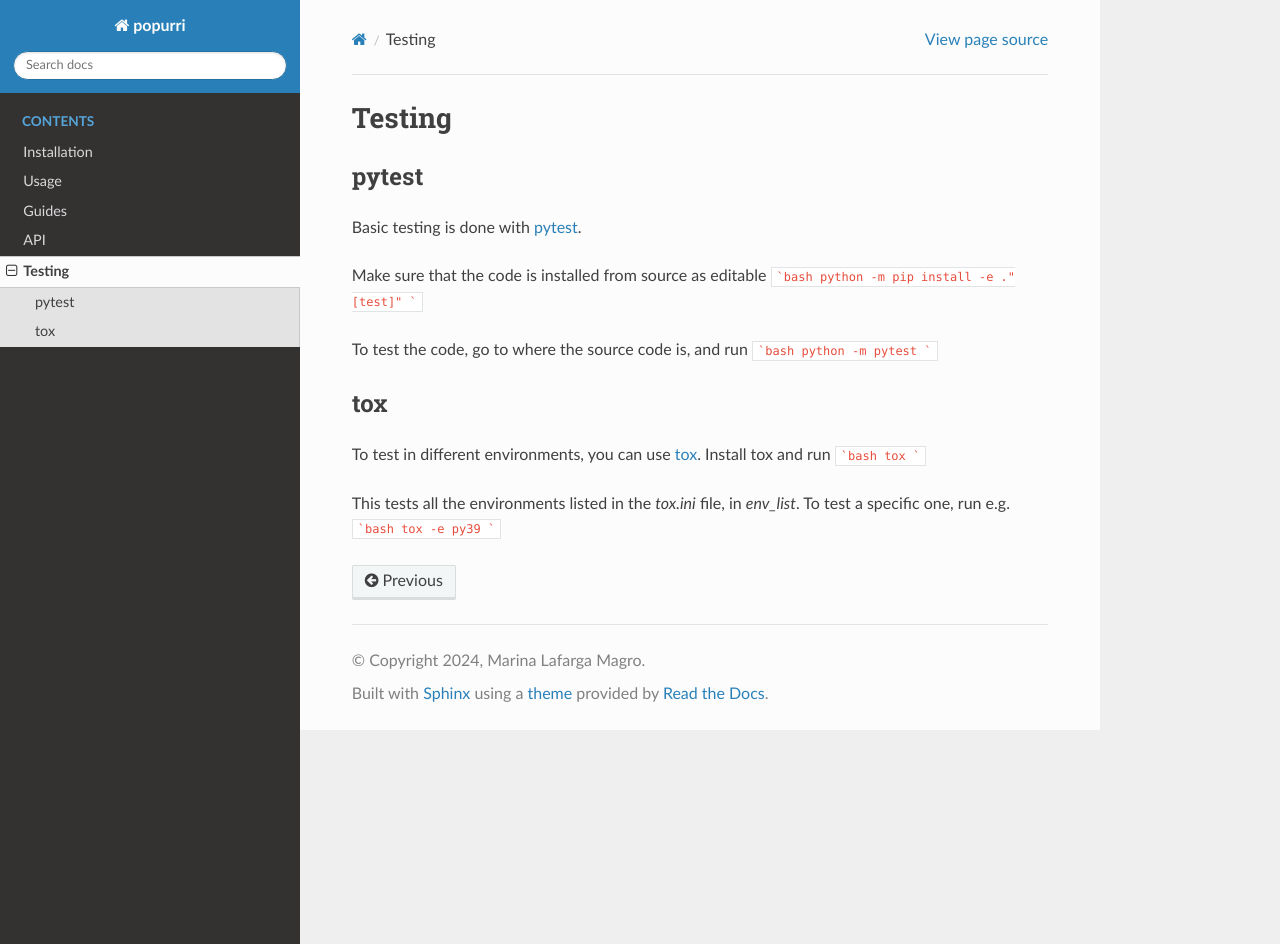
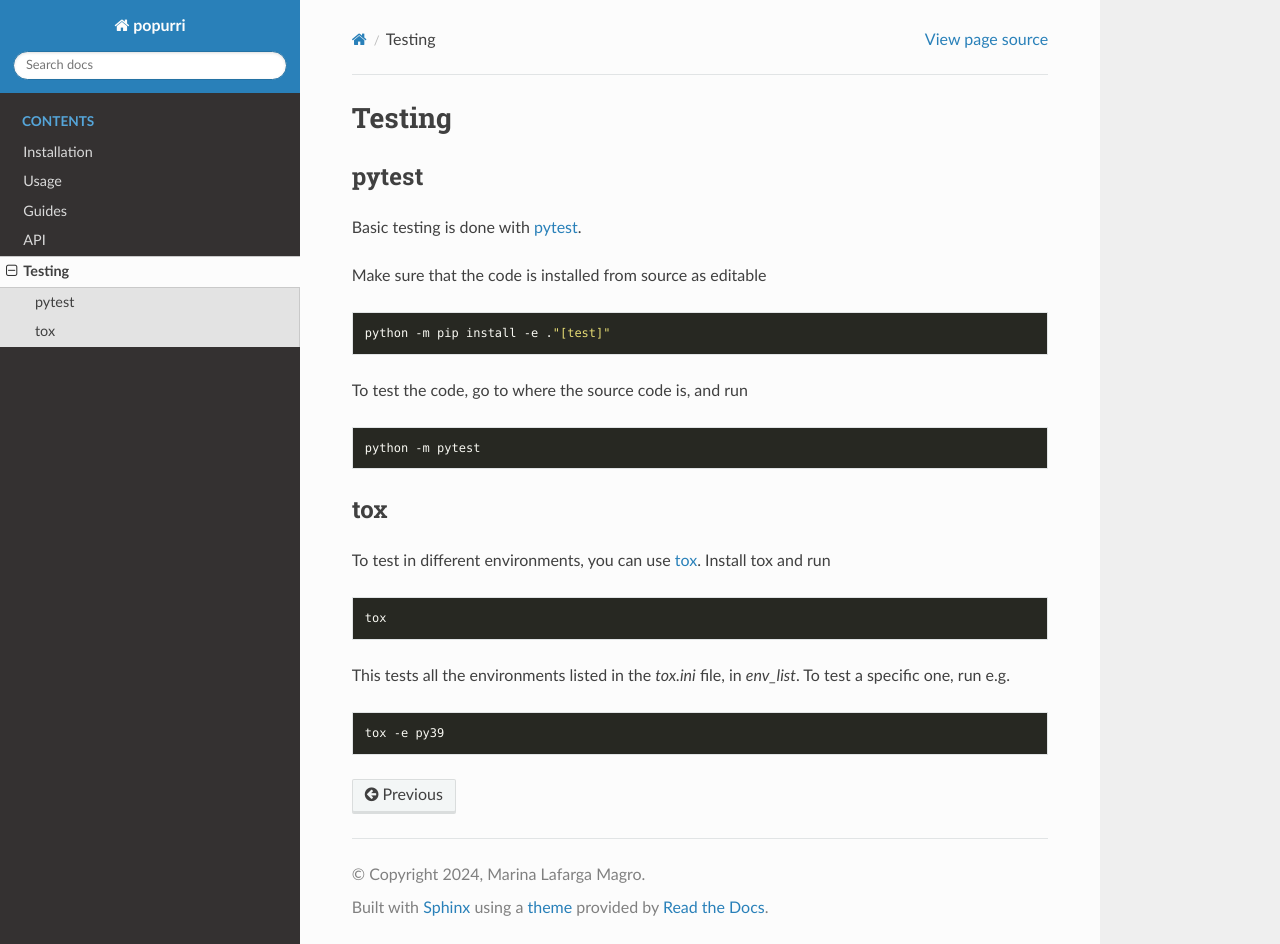
Before and after one commit to mlafarga/popurri, a Sphinx documentation site: the page built from docs/testing.rst, in a window 1280 px wide and 944 px high. Built offline with Sphinx 7.4.7 and the Read the Docs theme 2.0.0, drawn with Linux system fonts in a browser that asks for light colours.

````diff
--- a/docs/testing.rst
+++ b/docs/testing.rst
@@ -7,24 +7,35 @@ pytest
 Basic testing is done with `pytest <https://docs.pytest.org/en/latest>`_.
 
 Make sure that the code is installed from source as editable
-```bash
-python -m pip install -e ."[test]"
-```
+
+.. code-block:: bash
+
+
+    python -m pip install -e ."[test]"
+
 
 To test the code, go to where the source code is, and run
-```bash
-python -m pytest
-```
+
+.. code-block:: bash
+
+
+    python -m pytest
+
 
 tox
 ---
 
 To test in different environments, you can use `tox <https://tox.readthedocs.io/en/latest/>`_. Install tox and run
-```bash
-tox
-```
+
+.. code-block:: bash
+
+
+    tox
+
 
 This tests all the environments listed in the `tox.ini` file, in `env_list`. To test a specific one, run e.g.
-```bash
-tox -e py39
-```
+
+.. code-block:: bash
+
+
+    tox -e py39
````
Also changed, not shown: pyproject.toml (+15 -0 lines).
